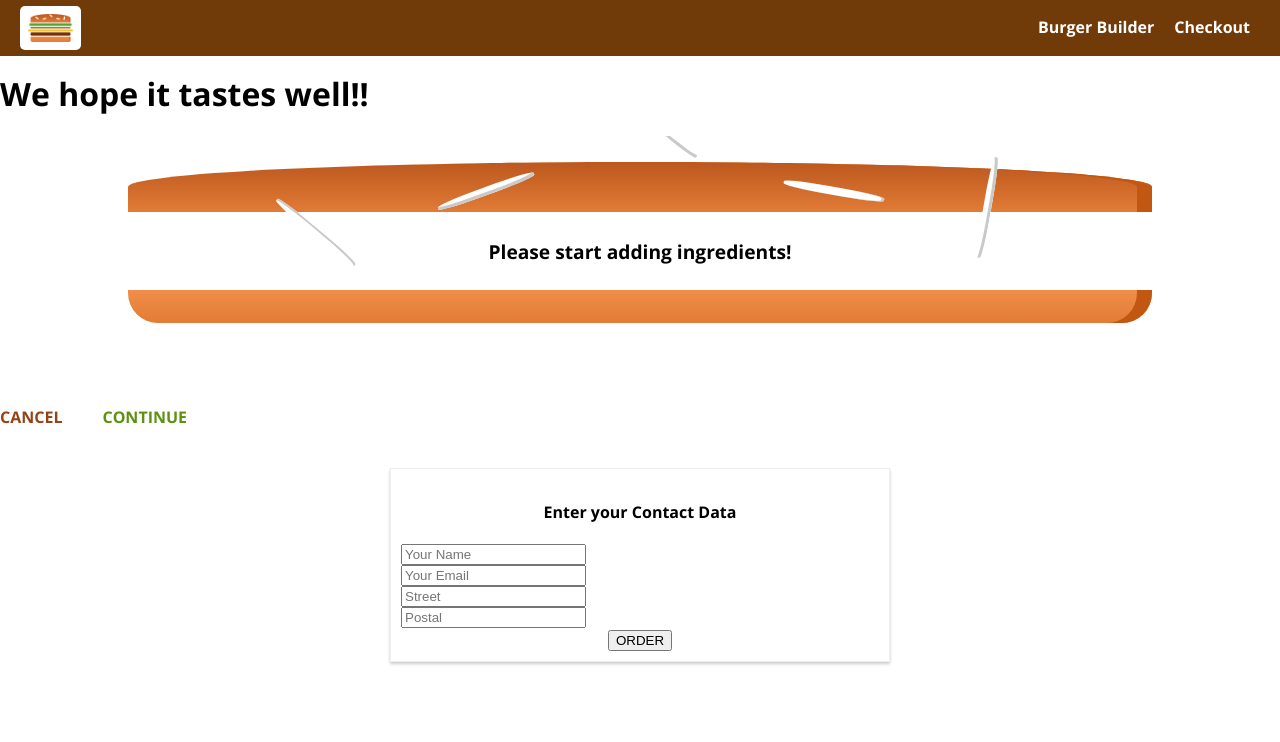
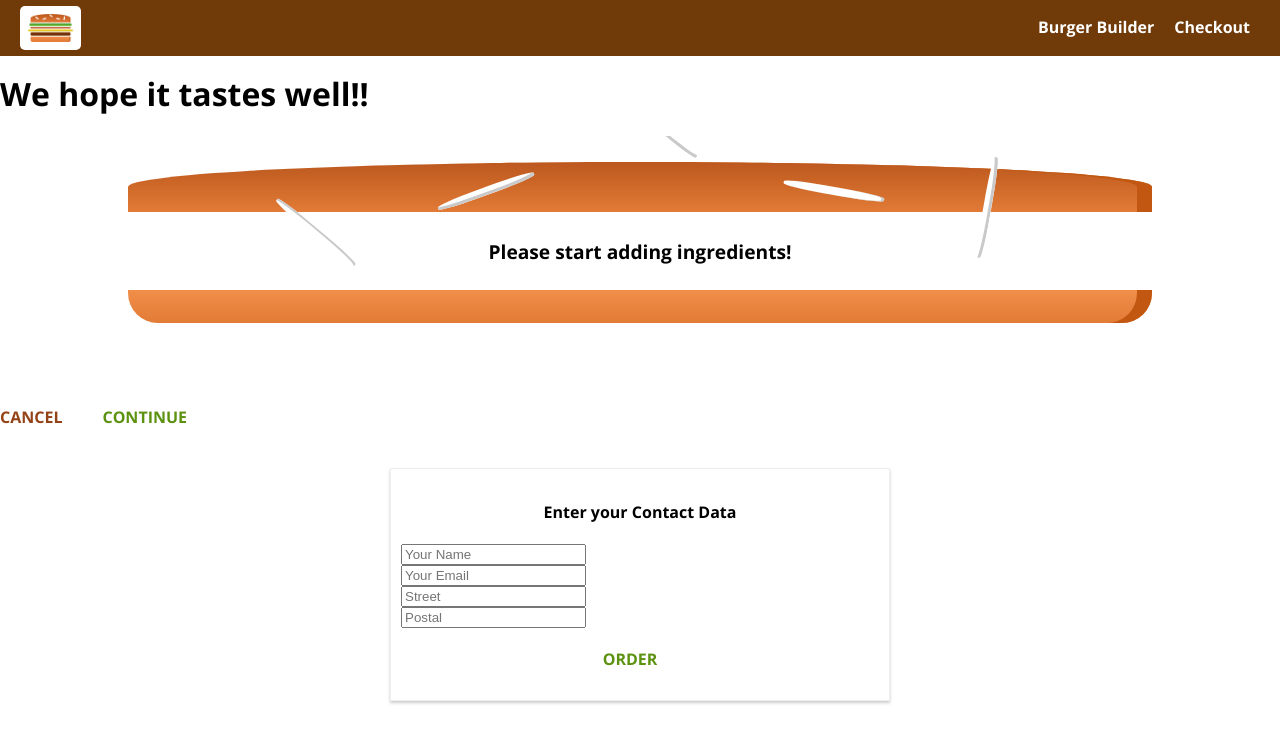
Before and after one commit to acparkgh/BurgerBuilder, a React app: page /checkout in a window 1280 px wide. Both pictures are taken after a click on the button "CONTINUE". Shown: the top 742 px of the page. Built offline with nearby package versions, Linux system fonts and the light colour scheme.

Commit message:
completed ContactData component

```diff
--- a/src/containers/BurgerBuilder/BurgerBuilder.js
+++ b/src/containers/BurgerBuilder/BurgerBuilder.js
@@ -5,7 +5,7 @@ import BuildControls from '../../components/Burger/BuildControls/BuildControls';
 import Modal from '../../components/UI/Modal/Modal';
 import OrderSummary from '../../components/Burger/OrderSummary/OrderSummary';
 import axios from '../../axios-orders';
-import { UsageState } from 'react';
+// import { UsageState } from 'react';
 import Spinner from '../../components/UI/Spinner/Spinner';
 // import Spinner from '../../../src/components/UI/Spinner/Spinner';
 
@@ -139,9 +139,10 @@ class BurgerBuilder extends Component {
       queryParams.push(encodeURIComponent(i) + '=' + encodeURIComponent(this.state.ingredients[i]));
       // queryParams.push(i + '=' + this.state.ingredients[i]);
     }
+    queryParams.push('price=' + this.state.totalPrice);
     console.log(queryParams)
     const queryString = queryParams.join('&');
-    console.log(queryString)
+    // console.log(queryString)
     this.props.history.push({
       pathname: '/checkout',
       search: '?' + queryString
--- a/src/containers/Checkout/Checkout.js
+++ b/src/containers/Checkout/Checkout.js
@@ -6,23 +6,27 @@ import { Route } from 'react-router-dom';
 class Checkout extends Component {
 
   state = {
-    ingredients: {
-      salad: 1,
-      meat: 1,
-      cheese: 1,
-      bacon: 1,
-    }
+    ingredients: null,
+    price: 0,
   }
 
-  componentDidMount() {
+  componentWillMount() {
     const query = new URLSearchParams(this.props.location.search);
     const ingredients = {};
+    let price = 0;
     for (let param of query.entries()) {
     // for (let param of new URLSearchParams(this.props.location.search).entries()) {
+      if(param[0] === 'price') {
+        price = param[1];
+      } else {
       ingredients[param[0]] = +param[1];
       // console.log(param)
+      }
     }
-    this.setState({ ingredients: ingredients })
+    this.setState({
+      ingredients: ingredients,
+      totalPrice: price,
+    })
   }
 
   checkoutCancelled = () => {
@@ -31,7 +35,6 @@ class Checkout extends Component {
 
   checkoutContinued = () => {
     this.props.history.replace('/checkout/contact-data');
-
   }
 
   render() {
@@ -42,7 +45,12 @@ class Checkout extends Component {
                          checkoutContinued={this.checkoutContinued}
         />
         <Route path={this.props.match.path + '/contact-data'}
-               component={ContactData}
+              //  component={ContactData}
+              render={ (props) => <ContactData ingredients={this.state.ingredients}
+                                               price={this.state.totalPrice}
+                                               {...props}
+                             />
+              }
         />
       </div>
     );
--- a/src/containers/Checkout/ContactData/ContactData.js
+++ b/src/containers/Checkout/ContactData/ContactData.js
@@ -1,5 +1,7 @@
 import React, { Component } from 'react';
+import axios from '../../../axios-orders';
 import Button from '../../../components/UI/Button/Button';
+import Spinner from '../../../components/UI/Spinner/Spinner';
 import classes from './ContactData.css';
 
 class ContactData extends Component {
@@ -11,19 +13,54 @@ class ContactData extends Component {
       street: '',
       postalCode: '',
     },
+    loading: false,
+  }
+
+  orderHandler = (event) => {
+    event.preventDefault();
+    this.setState({ loading: true })
+    const order = {
+      ingredients: this.props.ingredients,
+      price: this.props.price,
+      customer: {
+        name: 'Max',
+        address: {
+          street: '123 Main street',
+          zipCode: '12345',
+          country: 'UsageState',
+        },
+        email: 'email@myburger.com',
+      },
+      deliveryMethod: 'Drive Thru',
+    }
+
+    axios.post('/orders.json', order)
+      .then(response => {
+        this.setState({ loading: false });
+        this.props.history.push('/');
+      })
+      .catch(error => {
+        this.setState({ loading: false });
+      });
   }
 
   render() {
+    let form = (
+      <form>
+        <input className={classes.Input} type="text" name="name" placeholder="Your Name" />
+        <input className={classes.Input} type="text" name="email" placeholder="Your Email" />
+        <input className={classes.Input} type="text" name="street" placeholder="Street" />
+        <input className={classes.Input} type="text" name="postal" placeholder="Postal" />
+        <Button btnType="Success" clicked={this.orderHandler}>ORDER</Button>
+    </form>
+    );
+    if(this.state.loading) {
+      form = <Spinner />;
+    }
     return (
       <div className={classes.ContactData} >
         <h4>Enter your Contact Data</h4>
-        <form>
-          <input className={classes.Input} type="text" name="name" placeholder="Your Name" />
-          <input className={classes.Input} type="text" name="email" placeholder="Your Email" />
-          <input className={classes.Input} type="text" name="street" placeholder="Street" />
-          <input className={classes.Input} type="text" name="postal" placeholder="Postal" />
-          <button btnType="Success">ORDER</button>
-        </form>
+        {form}
       </div>
     )
   }
```
